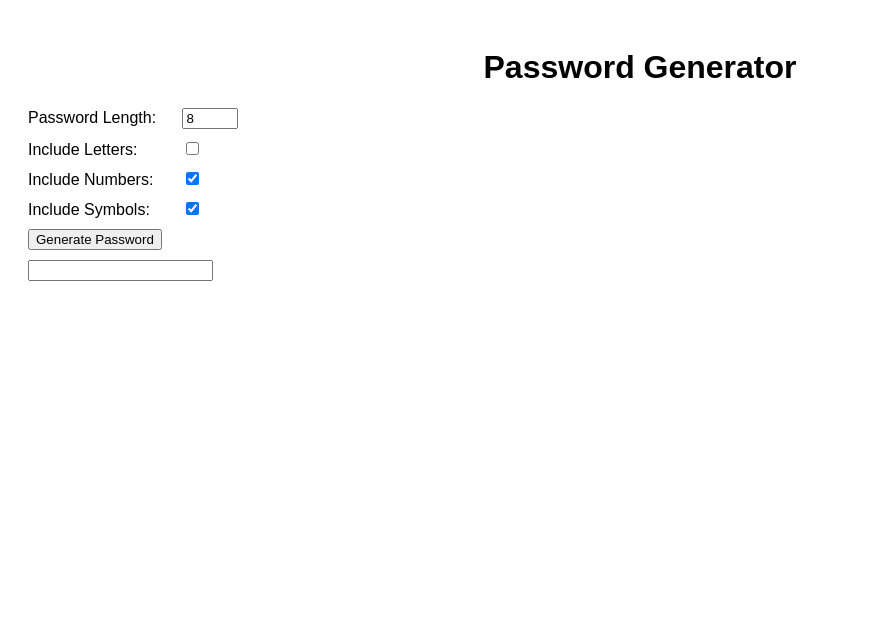
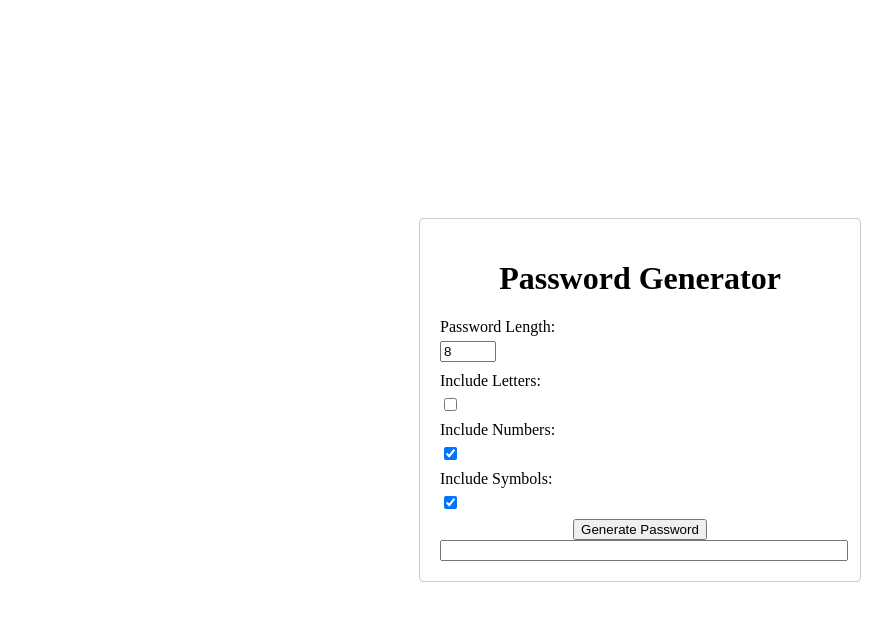
Before and after one commit to gfgfgsffdg/passwordgenerator, a plain HTML site: page index.html in a window 1280 px wide. Shown: the whole page, without its empty margins (0-896 px from the left). Drawn offline with Linux system fonts and the light colour scheme.

Commit message:
Update index.html

```diff
--- a/index.html
+++ b/index.html
@@ -2,9 +2,49 @@
 <html>
 <head>
     <title>Password Generator</title>
-    <link rel="stylesheet" type="text/css" href="style.css">
+    <style>
+        body {
+            display: flex;
+            align-items: center;
+            justify-content: center;
+            height: 100vh;
+            margin: 0;
+            padding: 0;
+        }
+
+        .container {
+            width: 400px;
+            padding: 20px;
+            background: #fff;
+            border: 1px solid #ccc;
+            border-radius: 4px;
+        }
+
+        h1 {
+            text-align: center;
+        }
+
+        label {
+            display: block;
+            margin-bottom: 5px;
+        }
+
+        input[type="number"], input[type="checkbox"], button {
+            margin-bottom: 10px;
+        }
+
+        button {
+            display: block;
+            margin: 0 auto;
+        }
+
+        #password {
+            width: 100%;
+        }
+    </style>
 </head>
 <body>
+    <div class="container">
         <h1>Password Generator</h1>
         <div>
             <label for="length">Password Length:</label>
@@ -28,6 +68,7 @@
         <div>
             <input type="text" id="password" readonly>
         </div>
+    </div>
 
     <script src="script.js"></script>
 </body>
```
Lines whose indentation alone changed are shown as unchanged.
